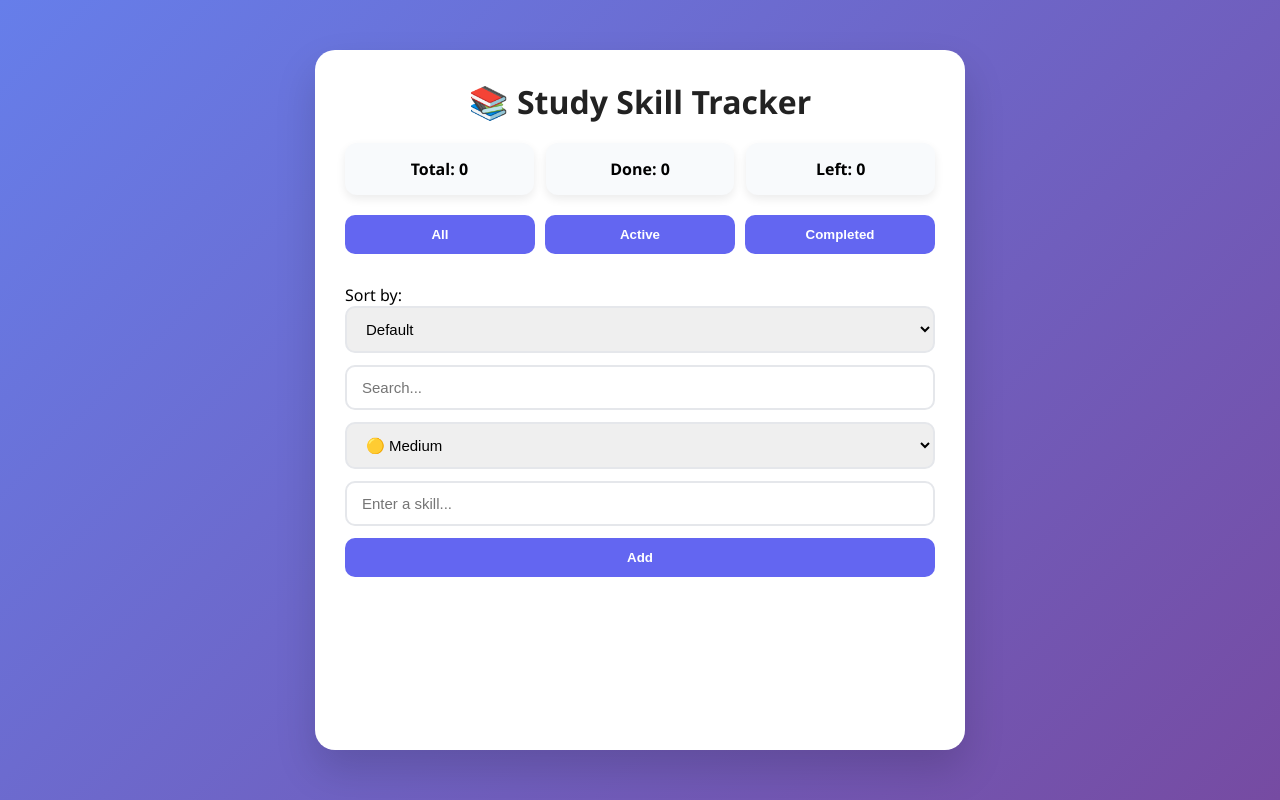
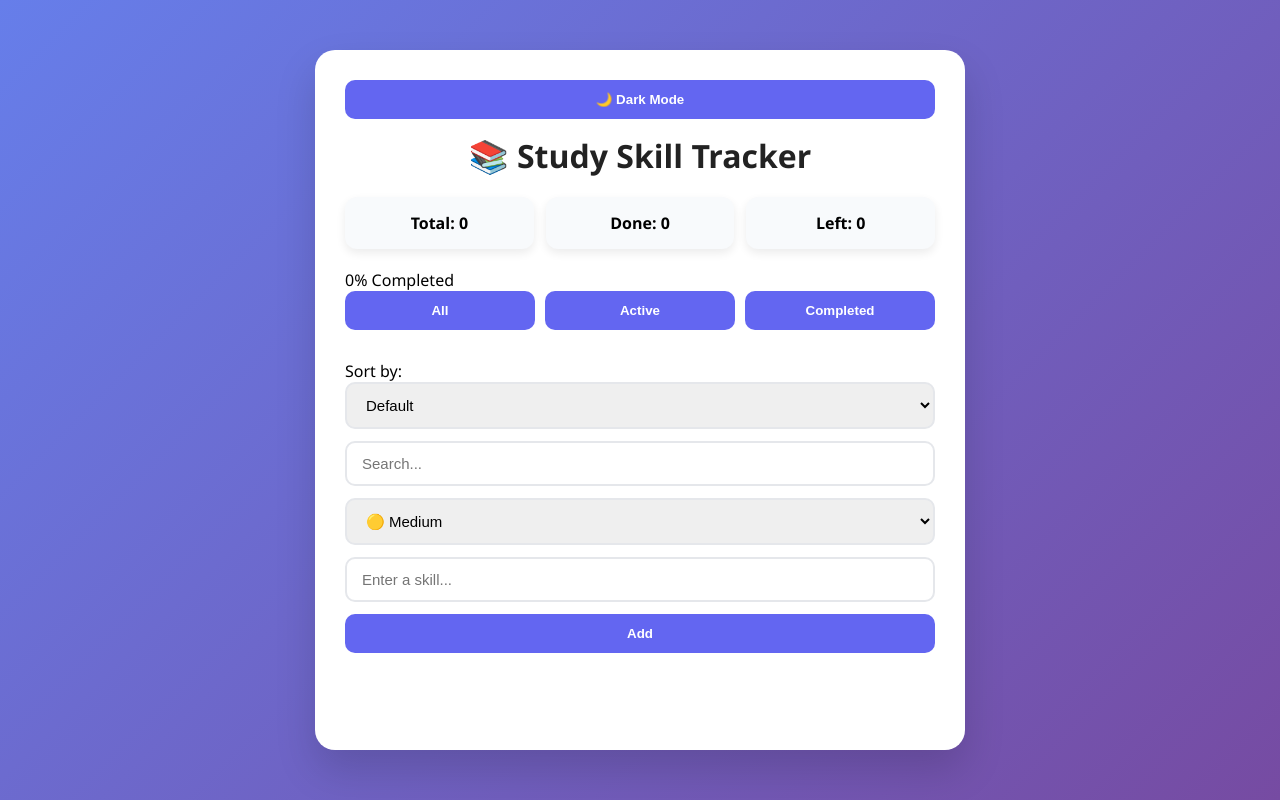
Before and after one commit to alyansalman11111-collab/study-skill-tracker, a plain HTML site: page index.html in a window 1280 px wide. Drawn offline with Linux system fonts and the light colour scheme.

Commit message:
Update index.html

```diff
--- a/index.html
+++ b/index.html
@@ -10,6 +10,11 @@
 <body>
 
     <div class="container">
+
+        <button id="themeToggle" onclick="toggleTheme()">
+            🌙 Dark Mode
+        </button>
+
         <h1>📚 Study Skill Tracker</h1>
 
         <div id="stats">
@@ -17,6 +22,12 @@
         <div id="completedTasks">Done: 0</div>
         <div id="remainingTasks">Left: 0</div>
         </div>
+
+        <div class="progress-container">
+            <div id="progressBar"></div>
+        </div>
+
+        <p id="progressText">0% Completed</p>
 
         <div id="filters">
         <button onclick="setFilter('all')">All</button>
```
